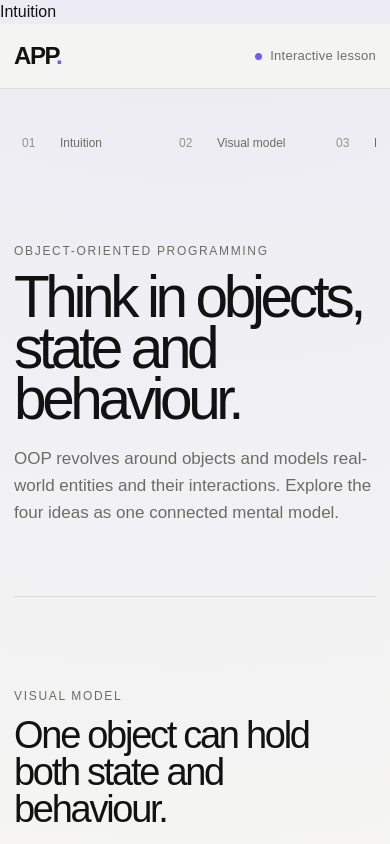
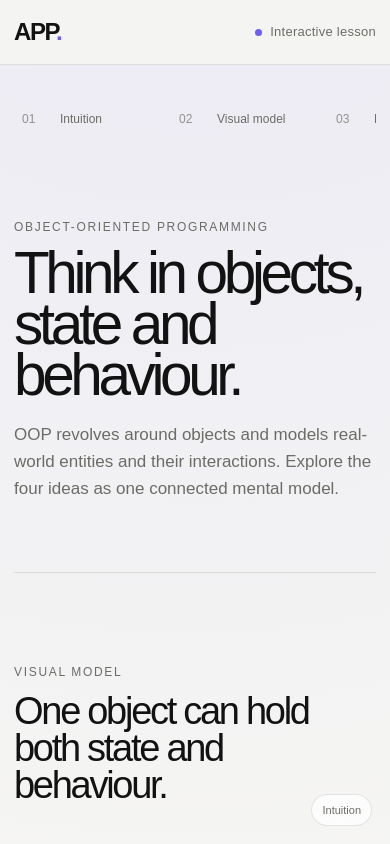
Before and after one commit to veera-raghavann/app, a Next.js app: page /learn/oop in a window 390 px wide. Shown: the top 844 px of the page. Built offline with nearby package versions, Linux system fonts and the light colour scheme.

Commit message:
Finish responsive learning experience styles

```diff
--- a/src/app/globals.css
+++ b/src/app/globals.css
@@ -11,33 +11,15 @@
 
 * { box-sizing: border-box; }
 html { scroll-behavior: smooth; }
-body {
-  margin: 0;
-  background: var(--background);
-  color: var(--foreground);
-  font-family: Arial, Helvetica, sans-serif;
-  -webkit-font-smoothing: antialiased;
-  text-rendering: optimizeLegibility;
-}
-button, a, input { -webkit-tap-highlight-color: transparent; }
-button { font: inherit; }
+body { margin:0; background:var(--background); color:var(--foreground); font-family:Arial,Helvetica,sans-serif; -webkit-font-smoothing:antialiased; text-rendering:optimizeLegibility; }
+button,a,input { -webkit-tap-highlight-color:transparent; }
+button { font:inherit; }
+::selection { background:rgba(110,92,255,.18); }
 
-::selection { background: rgba(110, 92, 255, 0.18); }
-
-.shell {
-  min-height: 100vh;
-  overflow-x: clip;
-  background: radial-gradient(circle at 50% -10%, rgba(110,92,255,.10), transparent 35%), var(--background);
-}
-.container { width: min(1180px, calc(100% - 40px)); margin: 0 auto; }
-
-.nav {
-  position: sticky; top: 0; z-index: 20;
-  backdrop-filter: blur(18px);
-  background: color-mix(in srgb, var(--background) 78%, transparent);
-  border-bottom: 1px solid var(--line);
-}
-.nav-inner { min-height: 72px; display:flex; align-items:center; justify-content:space-between; gap:24px; }
+.shell { min-height:100vh; overflow-x:clip; background:radial-gradient(circle at 50% -10%,rgba(110,92,255,.10),transparent 35%),var(--background); }
+.container { width:min(1180px,calc(100% - 40px)); margin:0 auto; }
+.nav { position:sticky; top:0; z-index:20; backdrop-filter:blur(18px); background:color-mix(in srgb,var(--background) 78%,transparent); border-bottom:1px solid var(--line); }
+.nav-inner { min-height:72px; display:flex; align-items:center; justify-content:space-between; gap:24px; }
 .brand { font-weight:800; letter-spacing:-.06em; font-size:24px; text-decoration:none; color:inherit; }
 .nav-links { display:flex; gap:24px; color:var(--muted); font-size:14px; }
 .nav-links a { color:inherit; text-decoration:none; }
@@ -50,16 +32,16 @@ button { font: inherit; }
 .hero h1 { margin:20px 0 22px; max-width:760px; font-size:clamp(58px,8vw,106px); line-height:.90; letter-spacing:-.07em; font-weight:800; }
 .hero p { margin:0; max-width:620px; font-size:clamp(17px,2vw,21px); line-height:1.55; color:var(--muted); }
 .actions { display:flex; gap:12px; margin-top:34px; flex-wrap:wrap; }
-.button { display:inline-flex; min-height:46px; align-items:center; justify-content:center; border-radius:999px; padding:0 20px; border:1px solid var(--line); text-decoration:none; font-size:14px; font-weight:650; cursor:pointer; transition:transform .18s ease, background .18s ease, opacity .18s ease; }
+.button { display:inline-flex; min-height:46px; align-items:center; justify-content:center; border-radius:999px; padding:0 20px; border:1px solid var(--line); text-decoration:none; font-size:14px; font-weight:650; cursor:pointer; transition:transform .18s ease,background .18s ease,opacity .18s ease; }
 .button:hover:not(:disabled) { transform:translateY(-1px); }
 .button:disabled { opacity:.4; cursor:not-allowed; }
-.button.primary { color:white; background:var(--foreground); border-color:var(--foreground); }
+.button.primary { color:#fff; background:var(--foreground); border-color:var(--foreground); }
 .button.secondary { color:var(--foreground); background:rgba(255,255,255,.52); }
 
 .visual-card { position:relative; border:1px solid var(--line); border-radius:30px; padding:26px; background:rgba(255,255,255,.64); box-shadow:0 30px 80px rgba(18,18,18,.06); }
 .visual-header { display:flex; justify-content:space-between; color:var(--muted); font-size:12px; letter-spacing:.08em; }
 .visual-stage { margin-top:24px; min-height:420px; display:grid; place-items:center; }
-.node { border:1px solid var(--line); background:white; border-radius:18px; padding:14px 16px; font-size:13px; box-shadow:0 10px 24px rgba(18,18,18,.05); }
+.node { border:1px solid var(--line); background:#fff; border-radius:18px; padding:14px 16px; font-size:13px; box-shadow:0 10px 24px rgba(18,18,18,.05); }
 .stack { display:grid; justify-items:center; gap:18px; width:100%; }
 .row { display:flex; align-items:center; justify-content:center; gap:12px; flex-wrap:wrap; }
 .arrow { color:#a0a09a; font-size:18px; }
@@ -67,7 +49,7 @@ button { font: inherit; }
 
 .section { padding:110px 0; border-top:1px solid var(--line); }
 .section-head { max-width:700px; margin-bottom:46px; }
-.section-kicker, .lesson-kicker { font-size:12px; text-transform:uppercase; letter-spacing:.14em; color:var(--muted); }
+.section-kicker,.lesson-kicker { font-size:12px; text-transform:uppercase; letter-spacing:.14em; color:var(--muted); }
 .section h2 { margin:12px 0; font-size:clamp(40px,6vw,72px); line-height:.95; letter-spacing:-.06em; }
 .section p { margin:0; color:var(--muted); font-size:17px; line-height:1.6; }
 .cards { display:grid; grid-template-columns:repeat(3,1fr); gap:14px; }
@@ -79,9 +61,9 @@ button { font: inherit; }
 
 .concept-layout { display:grid; grid-template-columns:190px minmax(0,1fr); gap:70px; align-items:start; padding-top:74px; }
 .learning-rail { position:sticky; top:104px; display:grid; gap:2px; }
-.rail-item { display:grid; grid-template-columns:28px 1fr; gap:10px; padding:10px 8px; border-radius:12px; color:var(--muted); text-decoration:none; font-size:12px; transition:background .18s ease, color .18s ease; }
+.rail-item { display:grid; grid-template-columns:28px 1fr; gap:10px; padding:10px 8px; border-radius:12px; color:var(--muted); text-decoration:none; font-size:12px; transition:background .18s ease,color .18s ease; }
 .rail-item span:first-child { opacity:.7; }
-.rail-item:hover, .rail-item.active { color:var(--foreground); background:rgba(255,255,255,.5); }
+.rail-item:hover,.rail-item.active { color:var(--foreground); background:rgba(255,255,255,.5); }
 .rail-item.active span:first-child { color:var(--accent); opacity:1; }
 .concept-main { min-width:0; }
 .concept-hero { min-height:55vh; display:flex; flex-direction:column; justify-content:center; padding:20px 0 80px; }
@@ -90,16 +72,20 @@ button { font: inherit; }
 .lesson-section { padding:90px 0; border-top:1px solid var(--line); }
 .lesson-section h2 { max-width:800px; margin:12px 0 32px; font-size:clamp(38px,5vw,64px); line-height:.97; letter-spacing:-.06em; }
 
+.reading-progress { position:fixed; top:0; left:0; right:0; z-index:50; height:2px; background:transparent; pointer-events:none; }
+.reading-progress span { display:block; height:100%; background:var(--accent); transition:width .08s linear; }
+.mobile-progress-label { position:fixed; right:18px; bottom:18px; z-index:15; padding:7px 10px; border:1px solid var(--line); border-radius:999px; background:rgba(255,255,255,.72); backdrop-filter:blur(10px); font-size:11px; color:var(--muted); opacity:0; pointer-events:none; }
+
 .oop-scene { margin-top:40px; min-height:480px; border:1px solid var(--line); border-radius:30px; background:rgba(255,255,255,.46); display:grid; place-items:center; position:relative; overflow:hidden; }
 .oop-scene::before { content:""; width:420px; height:420px; border:1px dashed rgba(110,92,255,.20); border-radius:50%; position:absolute; }
-.object-card { position:relative; z-index:1; width:min(340px,85%); border:1px solid rgba(110,92,255,.28); border-radius:24px; padding:24px; background:white; box-shadow:0 30px 70px rgba(18,18,18,.08); }
+.object-card { position:relative; z-index:1; width:min(340px,85%); border:1px solid rgba(110,92,255,.28); border-radius:24px; padding:24px; background:#fff; box-shadow:0 30px 70px rgba(18,18,18,.08); }
 .object-cap { font-size:11px; color:var(--muted); letter-spacing:.12em; }
 .object-name { margin-top:8px; font-size:32px; font-weight:750; letter-spacing:-.05em; }
 .object-divider { border-top:1px solid var(--line); margin:18px 0; }
 .object-list { display:grid; gap:9px; color:var(--muted); font-size:14px; }
 .object-caption { position:absolute; bottom:26px; color:var(--muted); font-size:13px; }
 .idea-grid { display:grid; grid-template-columns:repeat(2,1fr); gap:12px; margin-top:28px; }
-.idea-card { text-align:left; border:1px solid var(--line); border-radius:22px; padding:22px; background:rgba(255,255,255,.45); cursor:pointer; transition:transform .18s ease, border-color .18s ease, background .18s ease; }
+.idea-card { text-align:left; border:1px solid var(--line); border-radius:22px; padding:22px; background:rgba(255,255,255,.45); cursor:pointer; transition:transform .18s ease,border-color .18s ease,background .18s ease; }
 .idea-card:hover { transform:translateY(-2px); }
 .idea-card.selected { border-color:rgba(110,92,255,.28); background:rgba(110,92,255,.08); }
 .idea-card span { display:block; font-size:11px; color:var(--muted); text-transform:uppercase; letter-spacing:.1em; }
@@ -112,10 +98,10 @@ button { font: inherit; }
 
 .segmented { display:flex; border:1px solid var(--line); border-radius:999px; padding:4px; width:max-content; background:rgba(255,255,255,.55); }
 .segmented button { border:0; background:transparent; border-radius:999px; padding:9px 14px; cursor:pointer; font-size:13px; }
-.segmented button.selected { background:var(--foreground); color:white; }
+.segmented button.selected { background:var(--foreground); color:#fff; }
 .segmented.large button { padding:12px 18px; }
 .call-scene { margin-top:28px; min-height:270px; display:flex; align-items:center; justify-content:center; gap:16px; flex-wrap:wrap; border:1px solid var(--line); border-radius:28px; background:rgba(255,255,255,.46); }
-.call-node { min-width:190px; padding:22px; border:1px solid var(--line); border-radius:20px; background:white; box-shadow:0 12px 30px rgba(18,18,18,.05); }
+.call-node { min-width:190px; padding:22px; border:1px solid var(--line); border-radius:20px; background:#fff; box-shadow:0 12px 30px rgba(18,18,18,.05); }
 .call-node.accent { border-color:rgba(110,92,255,.30); background:rgba(110,92,255,.08); }
 .call-node span { display:block; font-size:10px; color:var(--muted); letter-spacing:.12em; }
 .call-node strong { display:block; margin-top:9px; font-size:16px; }
@@ -127,7 +113,7 @@ button { font: inherit; }
 .field input { width:100%; border:1px solid var(--line); border-radius:12px; padding:11px 12px; background:rgba(255,255,255,.72); color:var(--foreground); outline:none; }
 .field input:focus { border-color:rgba(110,92,255,.38); box-shadow:0 0 0 3px rgba(110,92,255,.08); }
 .trace { display:grid; grid-template-columns:1fr auto 1fr auto 1fr; gap:12px; align-items:center; margin:48px 0 30px; }
-.trace-node { min-height:150px; display:flex; flex-direction:column; justify-content:center; gap:8px; border:1px solid var(--line); border-radius:22px; background:rgba(255,255,255,.78); padding:20px; transition:border-color .25s ease, background .25s ease, transform .25s ease; }
+.trace-node { min-height:150px; display:flex; flex-direction:column; justify-content:center; gap:8px; border:1px solid var(--line); border-radius:22px; background:rgba(255,255,255,.78); padding:20px; transition:border-color .25s ease,background .25s ease,transform .25s ease; }
 .trace-node.active { border-color:rgba(110,92,255,.32); background:rgba(110,92,255,.08); transform:translateY(-2px); }
 .trace-node span { color:var(--muted); font-size:12px; line-height:1.5; word-break:break-word; }
 .trace-line { height:1px; background:var(--line); position:relative; }
@@ -136,7 +122,7 @@ button { font: inherit; }
 .trace-copy { text-align:center; max-width:760px; margin:0 auto; }
 .trace-copy p { margin-top:10px; font-size:15px; }
 
-@media (max-width: 1000px) {
+@media (max-width:1000px) {
   .hero-grid { grid-template-columns:1fr; gap:50px; }
   .cards { grid-template-columns:1fr 1fr; }
   .concept-layout { grid-template-columns:1fr; gap:0; padding-top:35px; }
@@ -145,20 +131,20 @@ button { font: inherit; }
   .playground-grid { grid-template-columns:1fr; }
   .trace { grid-template-columns:1fr; }
   .trace-line { width:1px; height:25px; margin:0 auto; }
-  .trace-line.lit::after { top:50%; left:50%; }
 }
 
-@media (max-width: 700px) {
-  .container { width:min(100% - 28px, 1180px); }
+@media (max-width:700px) {
+  .container { width:min(100% - 28px,1180px); }
   .nav-inner { min-height:64px; }
   .nav-links { display:none; }
   .hero { padding:70px 0 90px; }
   .visual-stage { min-height:340px; }
-  .cards, .idea-grid { grid-template-columns:1fr; }
+  .cards,.idea-grid { grid-template-columns:1fr; }
   .section { padding:82px 0; }
   .concept-hero { min-height:auto; padding:60px 0 70px; }
   .concept-hero h1 { font-size:clamp(48px,15vw,82px); }
   .concept-hero p { font-size:17px; }
   .call-scene { padding:24px; }
   .call-arrow { transform:rotate(90deg); }
+  .mobile-progress-label { opacity:1; }
 }
```
